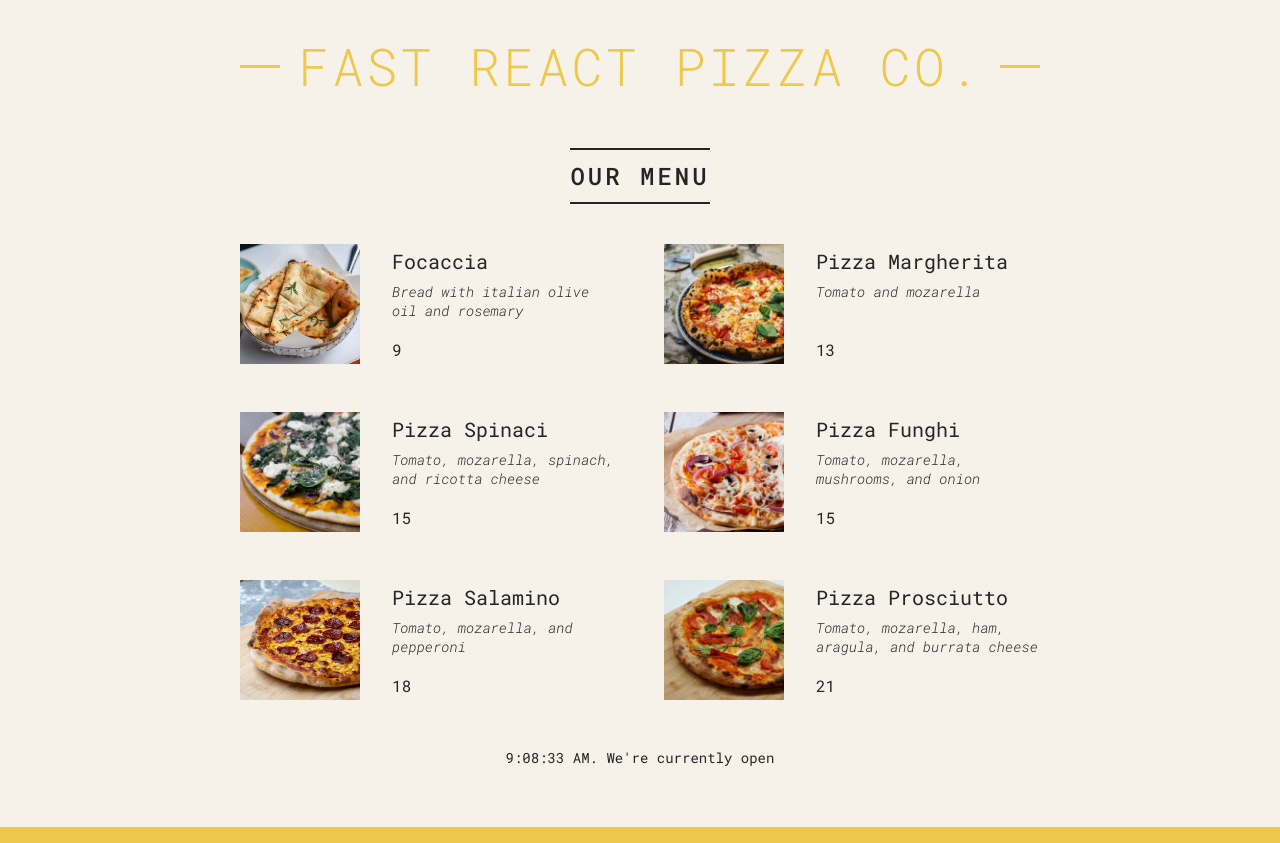
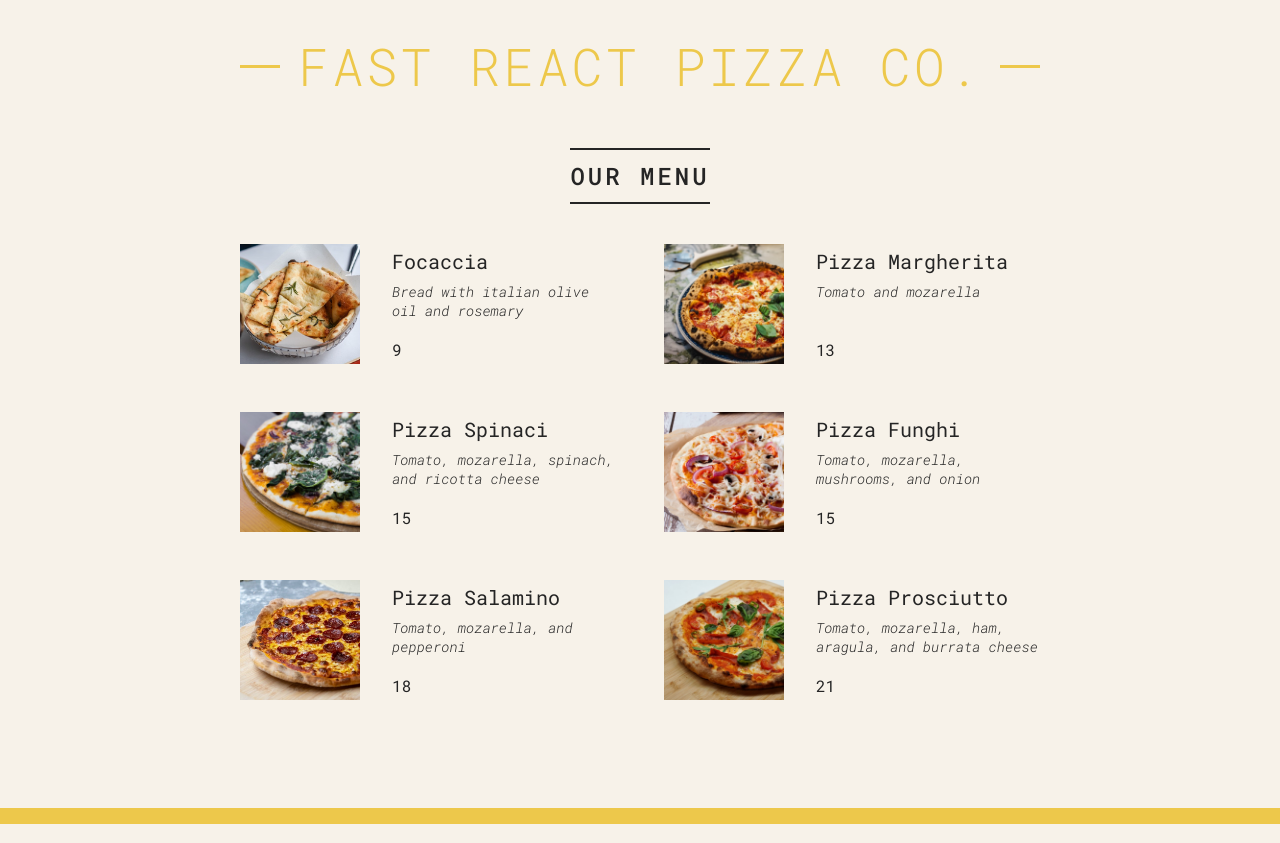
Before and after one commit to PhilipCrasco/PizzaReact, a React (Create React App) app: page / in a window 1280 px wide. Built offline with nearby package versions, Linux system fonts and the light colour scheme.

Commit message:
rendering conditional

```diff
--- a/src/index.js
+++ b/src/index.js
@@ -68,16 +68,23 @@
 }
 
 function Menu() {
+  const pizzas = pizzaData;
+  // const pizzas = [];
+  const numPizzas = pizzas.length;
+
   return (
     <div>
       <main className="menu">
         <h2>Our Menu</h2>
 
-        <ul className="pizzas">
-          {pizzaData.map((pizza) => (
-            <Pizza pizzaObj={pizza} key={pizza.name} />
-          ))}
-        </ul>
+        {numPizzas > 0 && (
+          <ul className="pizzas">
+            {pizzas.map((pizza) => (
+              <Pizza pizzaObj={pizza} key={pizza.name} />
+            ))}
+          </ul>
+        )}
+
         {/* <Pizza
           name="Pizza Spinaci"
           ingredients="Tomato, mozarella, spinach, and ricotta cheese"
@@ -114,7 +121,7 @@
 
 function Footer() {
   const hour = new Date().getHours();
-  const openHour = 8;
+  const openHour = 12;
   const closeHour = 22;
   const isOpen = hour >= openHour && hour <= closeHour;
   console.log(isOpen);
@@ -124,7 +131,12 @@
 
   return (
     <footer className="footer">
-      {new Date().toLocaleTimeString()}. We're currently open
+      {isOpen && (
+        <div className="order">
+          <p>We're open until {closeHour} :00. Come vist us or order online.</p>
+          <button className="btn">Order</button>
+        </div>
+      )}
     </footer>
   );
 }
```
